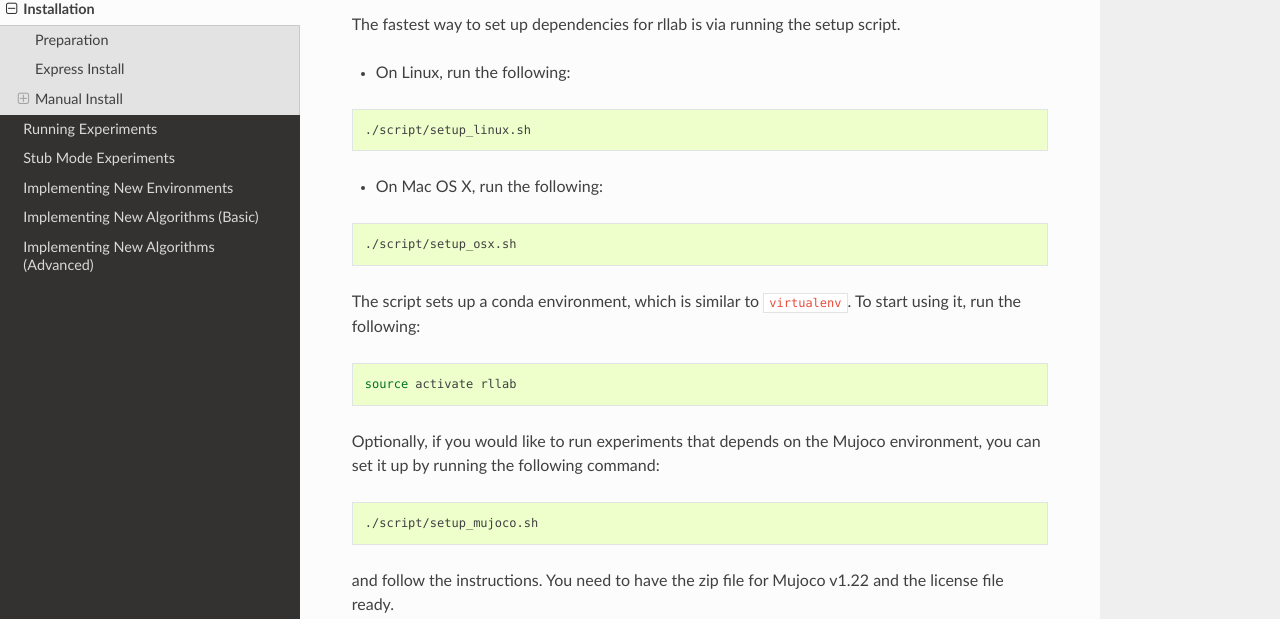
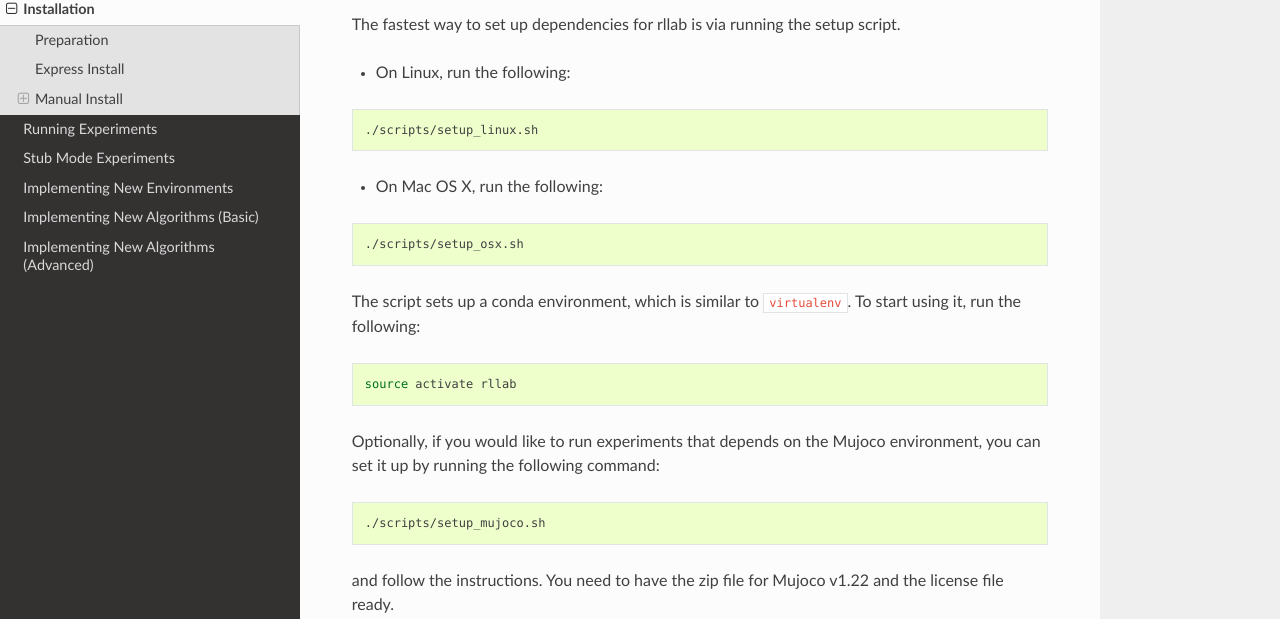
Before and after one commit to ICML-anon/rllab, a Sphinx documentation site: the page built from docs/user/installation.rst, in a window 1280 px wide and 900 px high, scrolled down 238 px. Shown: the part 137-756 px from the top of the window. Built offline with Sphinx 7.4.7 and the Read the Docs theme 2.0.0, drawn with Linux system fonts in a browser that asks for light colours.

Commit message:
fix script path

```diff
--- a/docs/user/installation.rst
+++ b/docs/user/installation.rst
@@ -23,13 +23,13 @@ The fastest way to set up dependencies for rllab is via running the setup script
 
 .. code-block:: bash
 
-    ./script/setup_linux.sh
+    ./scripts/setup_linux.sh
 
 - On Mac OS X, run the following:
 
 .. code-block:: bash
 
-    ./script/setup_osx.sh
+    ./scripts/setup_osx.sh
 
 The script sets up a conda environment, which is similar to :code:`virtualenv`. To start using it, run the following:
 
@@ -42,7 +42,7 @@ Optionally, if you would like to run experiments that depends on the Mujoco envi
 
 .. code-block:: bash
 
-    ./script/setup_mujoco.sh
+    ./scripts/setup_mujoco.sh
 
 and follow the instructions. You need to have the zip file for Mujoco v1.22 and the license file ready.
 
```
